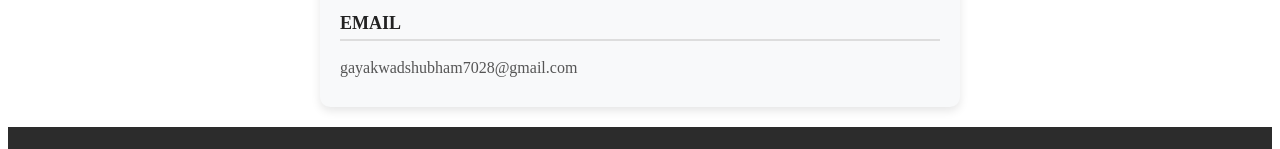
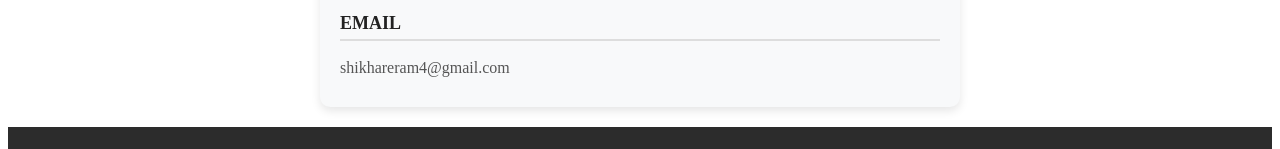
Before and after one commit to gadhevaishnavi/Paint-Shop, a React (Vite) app: page /location in a window 1280 px wide. Shown: the part 939-1088 px from the top of the page. Built offline with nearby package versions, Linux system fonts and the light colour scheme.

Commit message:
update code

```diff
--- a/src/components/FloatingIcon.jsx
+++ b/src/components/FloatingIcon.jsx
@@ -33,7 +33,7 @@ const FloatingIcon = () => {
         <FaWhatsapp size={25} />
         <span className="tooltip">+918378844361</span>
       </a>
-      <a href="tel:+7028773402" className="floatingicon call">
+      <a href="tel:+918378844361" className="floatingicon call">
         <FaPhoneAlt size={25} />
         <span className="tooltip">+918378844361</span>
       </a>
--- a/src/components/Location.jsx
+++ b/src/components/Location.jsx
@@ -29,7 +29,7 @@ const Location = () => {
           Malegaon Road, Nanded 413512
         </p>
         <h3>Email</h3>
-        <p>gayakwadshubham7028@gmail.com</p>
+        <p>shikhareram4@gmail.com</p>
       </div>
     </div>
   );
```
